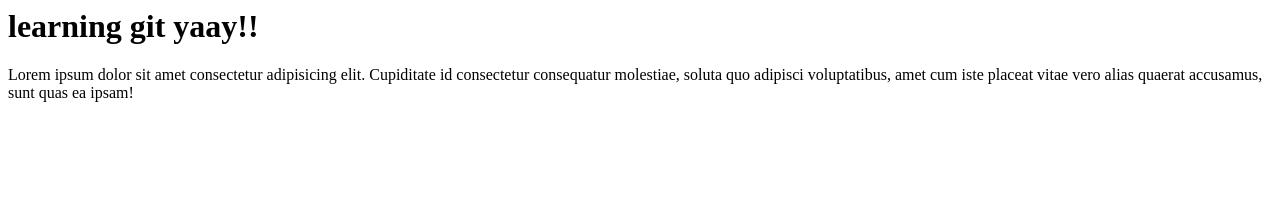
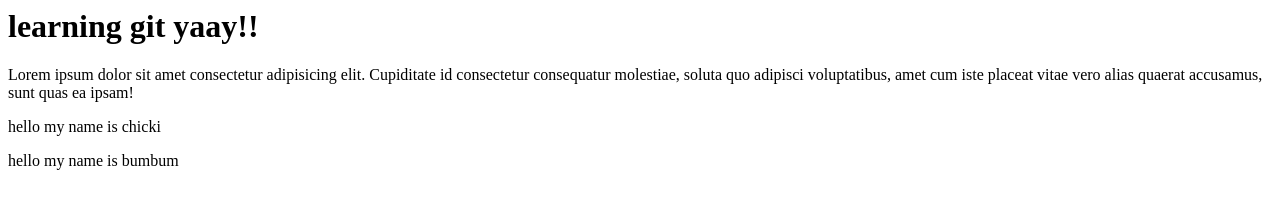
Before and after one commit to As00d/learn-git, a plain HTML site: page index.html in a window 1280 px wide. Drawn offline with Linux system fonts and the light colour scheme.

```diff
--- a/index.html
+++ b/index.html
@@ -4,3 +4,5 @@
   consectetur consequatur molestiae, soluta quo adipisci voluptatibus, amet cum
   iste placeat vitae vero alias quaerat accusamus, sunt quas ea ipsam!
 </p>
+<p>hello my name is chicki</p>
+<p>hello my name is bumbum</p>
```
Also changed, not shown: 1 other file.
